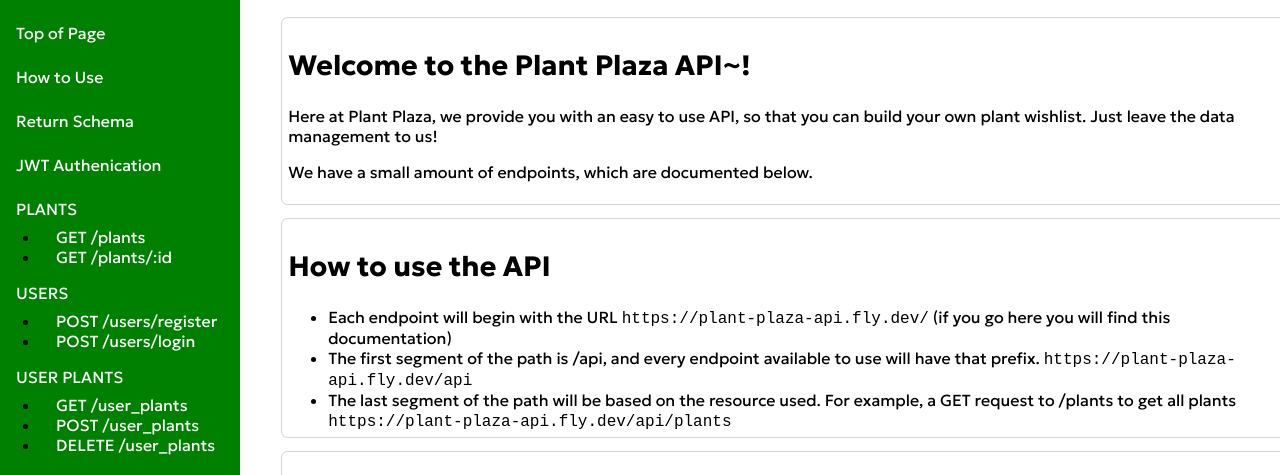
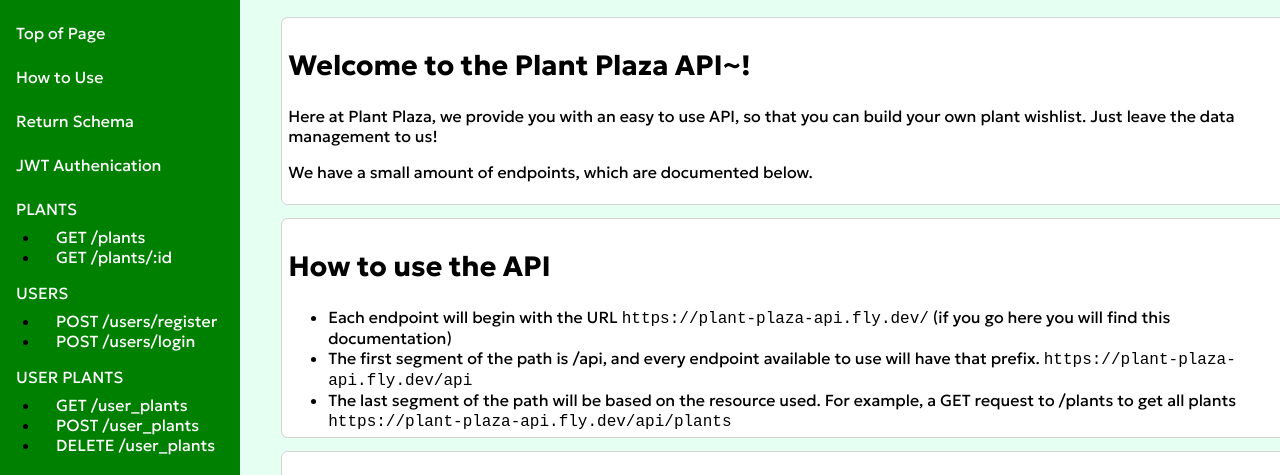
Before and after one commit to Trile16/plant-plaza-backend, a website: page static/index.html in a window 1280 px wide. Shown: the part 93-568 px from the top of the page. Drawn offline with Linux system fonts and the light colour scheme.

Commit message:
styling update

```diff
--- a/static/styles.css
+++ b/static/styles.css
@@ -1,6 +1,7 @@
 html {
   height: 100%;
   width: 100%;
+  background-color: #e5fff3;
 }
 
 body {
```
